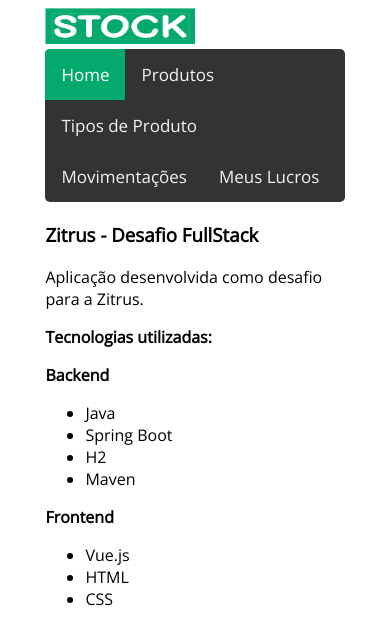
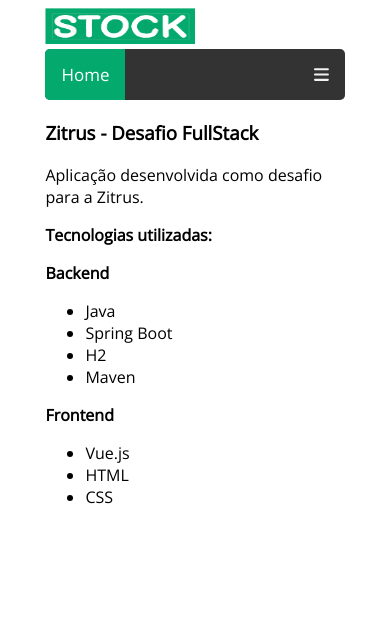
Before and after one commit to cesarcosta/zitrus-desafio-fullstack, a Vue app in the folder frontend/: page / in a window 390 px wide. Shown: the top 644 px of the page. Built offline with nearby package versions, Linux system fonts and the light colour scheme; what @devindex/vue-mask would draw is missing.

Commit message:
Add Menu responsive to App

```diff
--- a/frontend/src/assets/style.css
+++ b/frontend/src/assets/style.css
@@ -123,6 +123,12 @@ td, th {
   width: 40%;
 }
 
+@media screen and (max-width: 600px) {
+  .modal-content {
+    width: 80%;
+  }
+}
+
 .close {
   color: #aaa;
   float: right;
@@ -191,3 +197,29 @@ a.icon-option {
 .text-right {
   text-align: right;
 }
+
+.topnav .icon {
+  display: none;
+}
+
+@media screen and (max-width: 600px) {
+  .topnav a:not(:first-child) {display: none;}
+  .topnav a.icon {
+    float: right;
+    display: block;
+  }
+}
+
+@media screen and (max-width: 600px) {
+  .topnav.responsive {position: relative;}
+  .topnav.responsive .icon {
+    position: absolute;
+    right: 0;
+    top: 0;
+  }
+  .topnav.responsive a {
+    float: none;
+    display: block;
+    text-align: left;
+  }
+}
--- a/frontend/src/components/AppNavbar.vue
+++ b/frontend/src/components/AppNavbar.vue
@@ -1,15 +1,41 @@
 <template>
   <div class="container" style="margin-bottom: -30px;">
-    <img src="@/assets/logo.png" alt="" width="150" height="36">
+    <img src="@/assets/logo.png" alt="" width="150" height="36" @click="goToHome" style="cursor: pointer;">
   </div>
-  <div class="topnav">
-    <router-link to="/">Home</router-link>
-    <router-link to="/products">Produtos</router-link>
-    <router-link to="/types">Tipos de Produto</router-link>
-    <router-link to="/movements">Movimentações</router-link>
-    <router-link to="/sales">Meus Lucros</router-link>
+  <div class="topnav" :class="collapse ? 'responsive' : ''">
+    <router-link to="/" @click="collapse = !collapse">Home</router-link>
+    <router-link to="/products" @click="collapse = !collapse">Produtos</router-link>
+    <router-link to="/types" @click="collapse = !collapse">Tipos de Produto</router-link>
+    <router-link to="/movements" @click="collapse = !collapse">Movimentações</router-link>
+    <router-link to="/sales" @click="collapse = !collapse">Meus Lucros</router-link>
+    <a class="icon icon-option" @click="collapse = !collapse">
+      <font-awesome-icon icon="fa-solid fa-bars" />
+    </a>
   </div>
 </template>
+
+<script>
+import { ref } from 'vue';
+import { useRouter } from 'vue-router';
+
+export default {
+  name: 'AppNavbar',
+  setup() {
+    const collapse = ref(false)
+
+    const router = useRouter()
+
+    const goToHome = () => {
+      router.push('/')
+    }
+
+    return {
+      collapse,
+      goToHome
+    }
+  }
+}
+</script>
 
 <style scoped>
   .topnav {
--- a/frontend/src/main.js
+++ b/frontend/src/main.js
@@ -13,8 +13,9 @@ import { FontAwesomeIcon } from '@fortawesome/vue-fontawesome'
 import { faTrash } from '@fortawesome/free-solid-svg-icons'
 import { faPencil } from '@fortawesome/free-solid-svg-icons'
 import { faMoneyBillTrendUp } from '@fortawesome/free-solid-svg-icons'
+import { faBars } from '@fortawesome/free-solid-svg-icons'
 
 
-library.add(faTrash, faPencil, faMoneyBillTrendUp)
+library.add(faTrash, faPencil, faMoneyBillTrendUp, faBars)
 
 createApp(App).use(router).use(VueMask).component('font-awesome-icon', FontAwesomeIcon).mount('#app')
```
